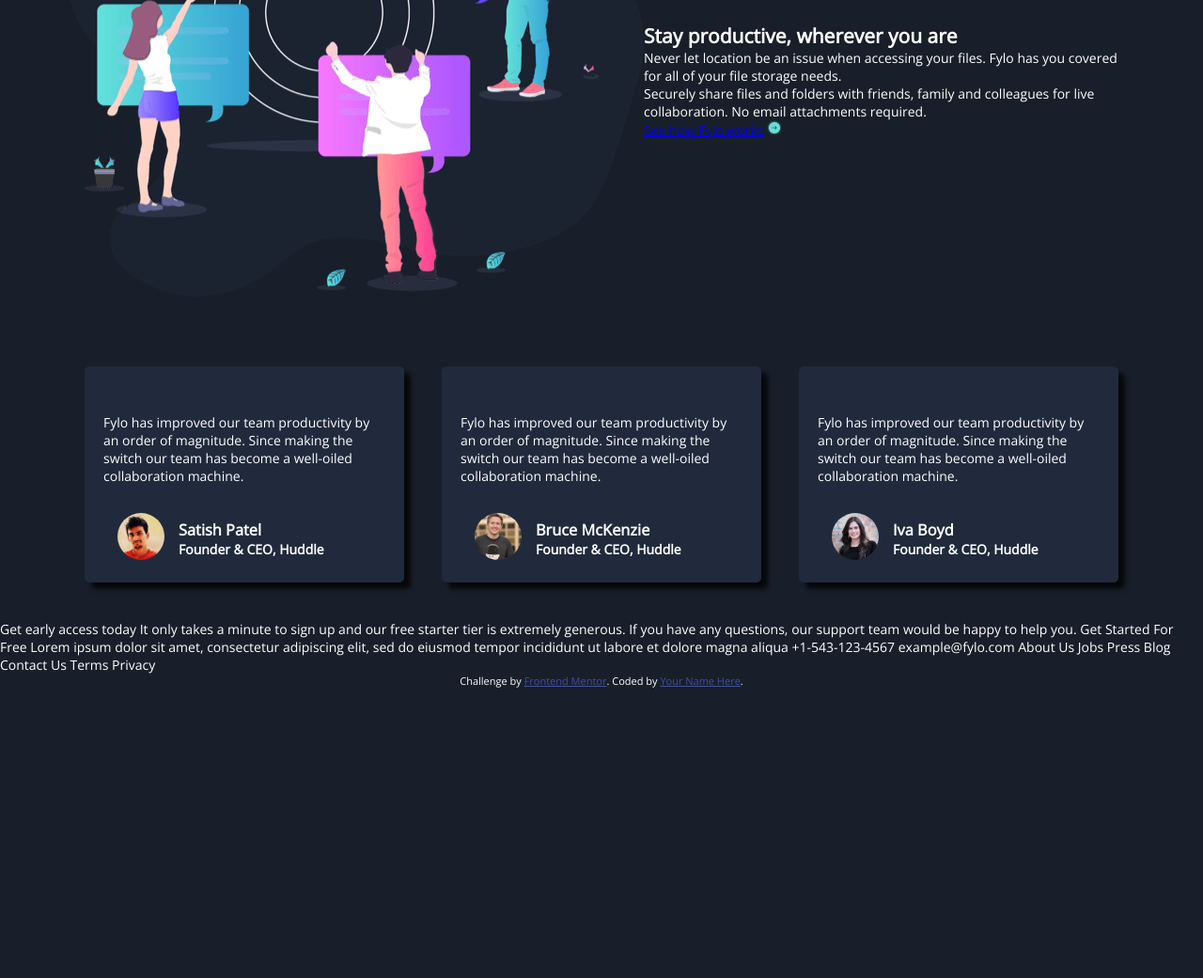
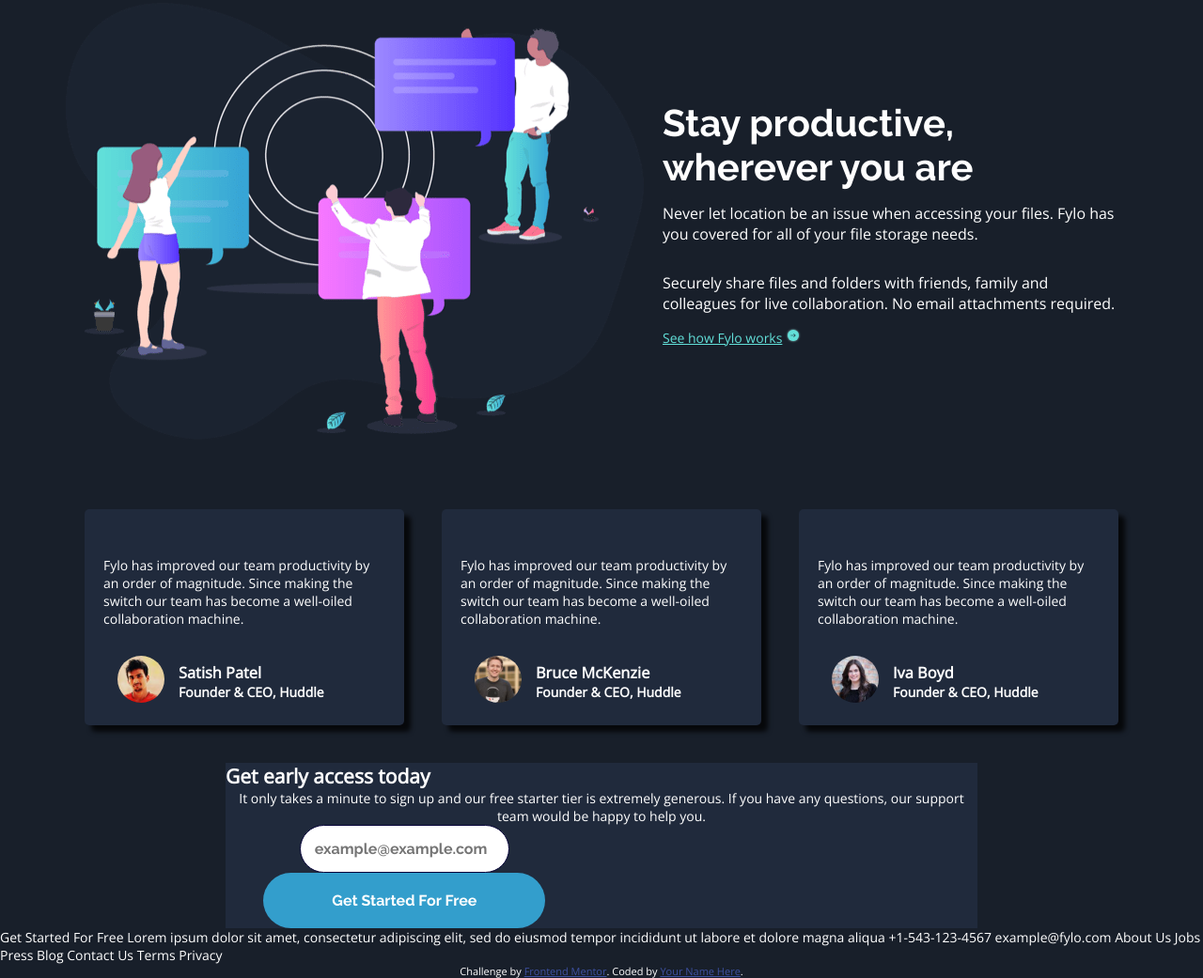
Before and after one commit to prizma-ru/fylo_dark_theme_landing_page, a plain HTML site: page index.html in a window 1280 px wide. Shown: the part 1679-2720 px from the top of the page at 94% size. Before the commit the page ends 2411 px from the top, so only its background shows below. Drawn offline with nearby package versions, Linux system fonts and the light colour scheme.

Commit message:
последний commit 31102020

```diff
--- a/index.html
+++ b/index.html
@@ -99,16 +99,16 @@
   <Section>
     <div class="container">
       <div class="flex">
-        <div class="stay__img">
+        <div class="flex__img">
           <img src="./img/illustration-stay-productive.png" alt="">
         </div>
-        <div>
+        <div class="flex__info">
           <h2>Stay productive, wherever you are</h2>
-          <p class="stay__text">Never let location be an issue when accessing your files. Fylo has you covered for all
+          <p class="flex__text">Never let location be an issue when accessing your files. Fylo has you covered for all
             of your file storage needs.</p>
-          <p class="stay__text">Securely share files and folders with friends, family and colleagues for live
+          <p class="flex__text">Securely share files and folders with friends, family and colleagues for live
             collaboration. No email attachments required.</p>
-          <div class="stay__form">
+          <div class="flex__form">
             <!-- <input type="text" placeholder="Enter you email">-->
             <a class="btn" href="#">See how Fylo works</a>
             <img src="./img/icon-arrow.svg" alt="">
@@ -156,14 +156,21 @@
         </div>
       </div>
   </Section>
+  <div class="testimonials">
+    <h2>Get early access today</h2>
+    <p>It only takes a minute to sign up and our free starter tier is extremely generous. If you have any questions, our support team would be happy to help you.</p>
+    <form>
+      <input type="email" placeholder="example@example.com">
+      <button class="bat_1">Get Started For Free</button>
+    </form>
+  </div>
 
 
 
 
-  Get early access today
 
-  It only takes a minute to sign up and our free starter tier is extremely generous. If you have any
-  questions, our support team would be happy to help you.
+
+
 
   Get Started For Free
 
--- a/style/style.css
+++ b/style/style.css
@@ -7,7 +7,7 @@
 
 /*### Accent*/
 
---cyan: hsl(176, 68%, 64%); /* (inside call-to-action gradient)*/
+--cyan: hsl(176, 68%, 64%); /*(inside call-to-action gradient)*/
 --blue: hsl(198, 60%, 50%); /*(inside call-to-action gradient):*/
 
 /*### Neutral*/
@@ -34,6 +34,7 @@
     font-size: 14px;
     color: var(--white);
     font-family: 'Open Sans', sans-serif;
+
     /*font-family: 'Raleway', sans-serif;*/
 }
 .main {
@@ -47,14 +48,53 @@
 }
 
 h1{
-    font-size: 60px;
+    font-size: 40px;
     text-align: center;
+    padding: 30px 0;
+    width: 100%;
+    max-width: 800px;
+    margin: 0 auto;
+    font-family: 'Raleway', sans-serif;
+    font-weight: 700;
+
+}
+.header__info > p{
+    text-align: center;
+    font-size: 20px;
+    padding: 30px 0;
+    width: 100%;
+    max-width: 700px;
+    margin: 0 auto;
+
 }
 .items{
     display: flex;
     margin: 30px auto;
 
 }
+
+.items_text{
+    margin: 20px auto;
+}
+.flex__info{
+    margin: 0 20px;
+}
+
+.flex__info h2{
+    font-size: 40px;
+    font-family: 'Raleway', sans-serif;
+    font-weight: 700;
+}
+.flex__info p{
+    font-size: 16px;
+
+    font-weight: 400;
+    padding: 15px 0;
+}
+.btn{
+    color: #62E0D9;
+}
+
 
 .align-start {
 	align-items: flex-start;
@@ -85,3 +125,54 @@
 .card >p{
     padding: 30px 0;
 }
+input{
+    flex: 0.7;
+    border: 1px solid hsl(243, 87%, 12%);
+	border-radius: 2px;
+	font-family: 'Raleway', sans-serif;
+    font-size: 14px;
+    padding: 15px;
+}
+button{
+    background-color: var(--blue);
+    border-radius: 40px;
+    padding: 20px 0;
+    margin: 0 auto;
+    font-size: 16px;
+    font-family: 'Raleway', sans-serif;
+    font-weight: 700;
+    color: #ffffff;
+    width: 100%;
+    max-width: 300px;
+
+
+}
+.testimonials{
+    display: flex;
+    flex-wrap: wrap;
+    width: 100%;
+    max-width: 800px;
+    margin: 0 auto;
+    background-color: var(--dark-blue-testimonials-background);
+    text-align: center;
+
+
+}
+.testimonials input{
+    flex: 0.7;
+    border-radius: 30px;
+    font-size: 16px;
+    font-family: 'Raleway', sans-serif;
+    font-weight: 700;
+    color: #ffffff;
+}
+.btn_1{
+    flex: 0.3;
+    background-color: var(--blue);
+    border-radius: 30px;
+
+    font-size: 16px;
+    font-family: 'Raleway', sans-serif;
+    font-weight: 700;
+    color: #ffffff;
+}
```
